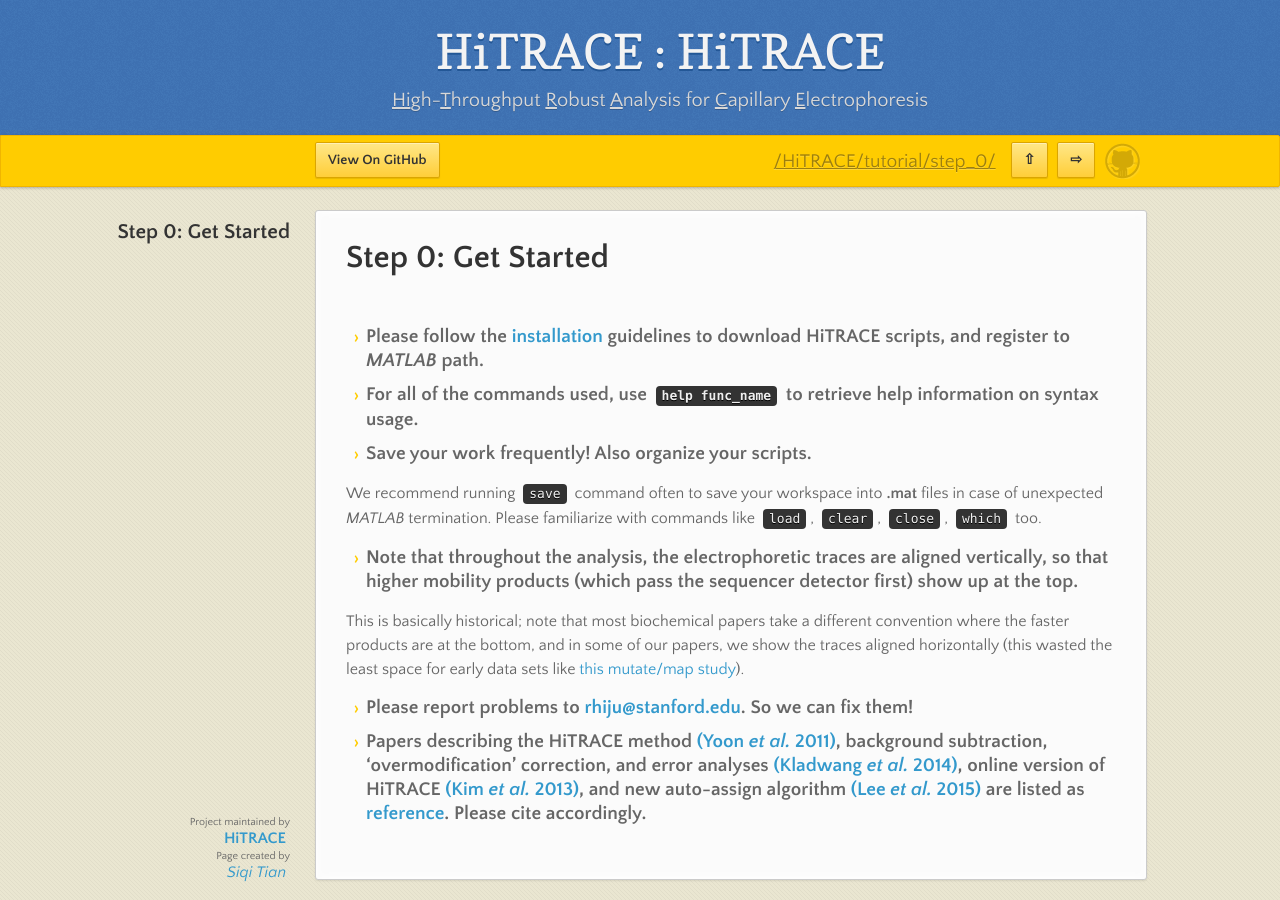
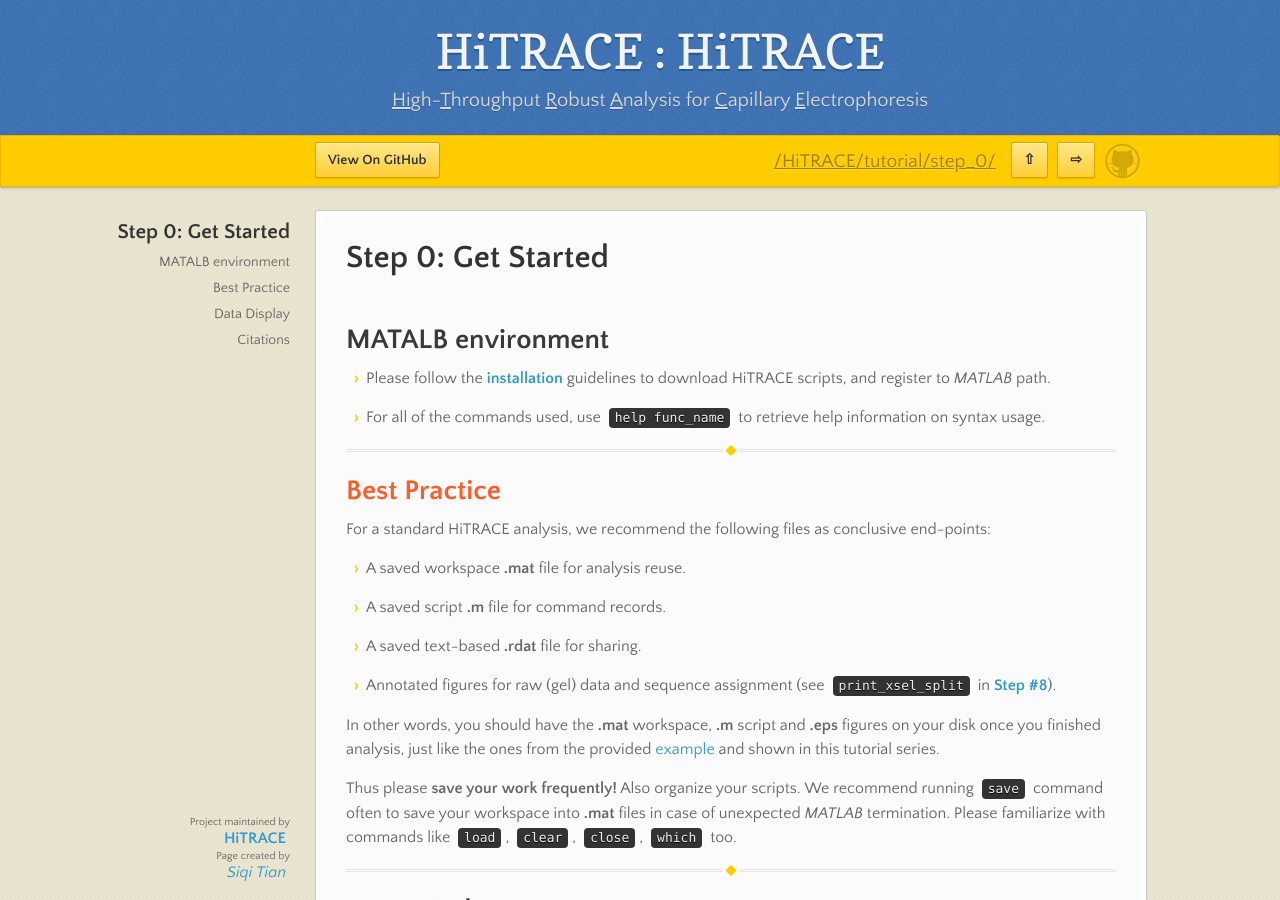
Before and after one commit to hitrace/hitrace.github.io, a Jekyll site: the page built from hitrace/step_0.md, in a window 1280 px wide and 900 px high. Built offline with Jekyll 4.4.1, drawn with Linux system fonts in a browser that asks for light colours; some of the changed text lies outside the part shown.

Commit message:
update tutorial: clarify DP index, add end-points, warn of secstr use

```diff
--- a/hitrace/step_0.md
+++ b/hitrace/step_0.md
@@ -8,18 +8,44 @@
 
 <br/>
 
-* #### Please follow the [**installation**](../../install/) guidelines to download HiTRACE scripts, and register to _MATLAB_ path.
+## MATALB environment
 
-* #### For all of the commands used, use `help func_name` to retrieve help information on syntax usage.
+* Please follow the [**installation**](../../install/) guidelines to download HiTRACE scripts, and register to _MATLAB_ path.
 
-* #### Save your work frequently! Also organize your scripts.
+* For all of the commands used, use `help func_name` to retrieve help information on syntax usage.
 
-We recommend running `save` command often to save your workspace into **.mat** files in case of unexpected _MATLAB_ termination. Please familiarize with commands like `load`, `clear`, `close`, `which` too.
+<hr/>
 
-* #### Note that throughout the analysis, the electrophoretic traces are aligned vertically, so that higher mobility products (which pass the sequencer detector first) show up at the top.
+## Best Practice
+{: style="color:#ff5c2b;"}
+
+For a standard HiTRACE analysis, we recommend the following files as conclusive end-points:
+
+* A saved workspace **.mat** file for analysis reuse.
+
+* A saved script **.m** file for command records.
+
+* A saved text-based **.rdat** file for sharing.
+
+* Annotated figures for raw (gel) data and sequence assignment (see `print_xsel_split` in [**Step #8**](../step_8/)).
+
+In other words, you should have the **.mat** workspace, **.m** script and **.eps** figures on your disk once you finished analysis, just like the ones from the provided [example](https://github.com/hitrace/HiTRACE/tree/master/Examples) and shown in this tutorial series.
+
+Thus please **save your work frequently!** Also organize your scripts. We recommend running `save` command often to save your workspace into **.mat** files in case of unexpected _MATLAB_ termination. Please familiarize with commands like `load`, `clear`, `close`, `which` too.
+
+
+<hr/>
+
+## Data Display
+
+* Note that throughout the analysis, the electrophoretic traces are aligned vertically, so that higher mobility products (which pass the sequencer detector first) show up at the top.
 
 This is basically historical; note that most biochemical papers take a different convention where the faster products are at the bottom, and in some of our papers, we show the traces aligned horizontally (this wasted the least space for early data sets like [this mutate/map study](https://daslab.stanford.edu/site_data/pub_pdf/2011_Kladwang_NatChem.pdf)).
 
-* #### Please report problems to [rhiju@stanford.edu](mailto:rhiju@stanford.edu). So we can fix them!
+<hr/>
 
-* #### Papers describing the HiTRACE method [(Yoon _et al._ 2011)](https://daslab.stanford.edu/site_data/pub_pdf/2011_Yoon_Bioinfo.pdf), background subtraction, 'overmodification' correction, and error analyses [(Kladwang _et al._ 2014)](https://daslab.stanford.edu/site_data/pub_pdf/2014_Kladwang_Biochem.pdf), online version of HiTRACE [(Kim _et al._ 2013)](https://daslab.stanford.edu/site_data/pub_pdf/2013_Kim_NAR.pdf), and new auto-assign algorithm [(Lee _et al._ 2015)](https://daslab.stanford.edu/site_data/pub_pdf/2015_Lee_Bioinfo.pdf) are listed as [**reference**](/HiTRACE#reference). Please cite accordingly.
+## Citations
+
+* Papers describing the HiTRACE method [(Yoon _et al._ 2011)](https://daslab.stanford.edu/site_data/pub_pdf/2011_Yoon_Bioinfo.pdf), background subtraction, 'overmodification' correction, and error analyses [(Kladwang _et al._ 2014)](https://daslab.stanford.edu/site_data/pub_pdf/2014_Kladwang_Biochem.pdf), online version of HiTRACE [(Kim _et al._ 2013)](https://daslab.stanford.edu/site_data/pub_pdf/2013_Kim_NAR.pdf), and new auto-assign algorithm [(Lee _et al._ 2015)](https://daslab.stanford.edu/site_data/pub_pdf/2015_Lee_Bioinfo.pdf) are listed as [**reference**](/HiTRACE#reference). Please cite accordingly.
+
+* Please report problems to [rhiju@stanford.edu](mailto:rhiju@stanford.edu). So we can fix them!
```
Also changed, not shown: hitrace/step_2.md (+4 -2 lines), hitrace/step_3.md (+1 -1 lines), hitrace/step_4.md (+2 -0 lines), hitrace/step_8.md (+1 -1 lines), hitrace/tutorial.md (+1 -1 lines).
